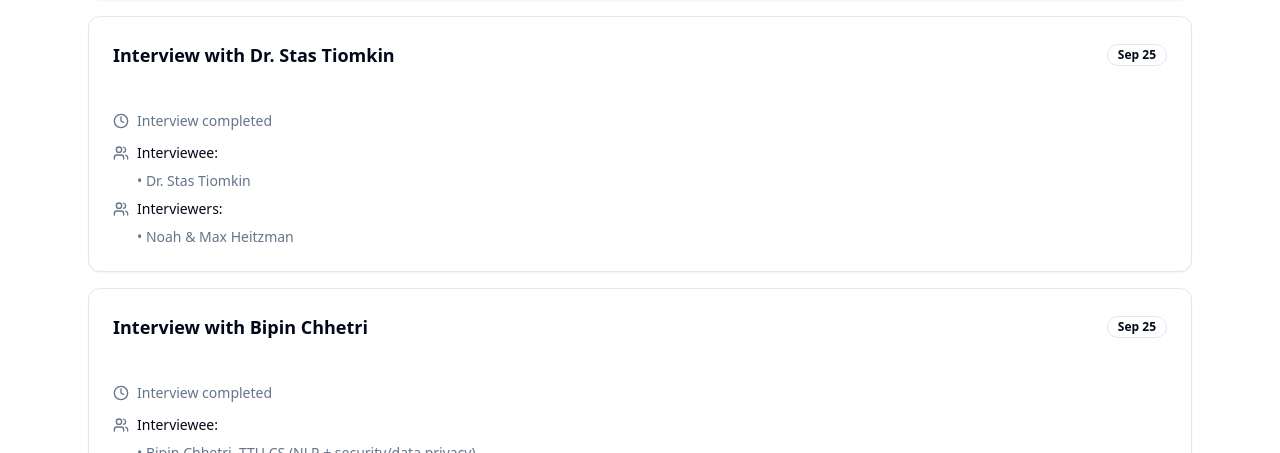
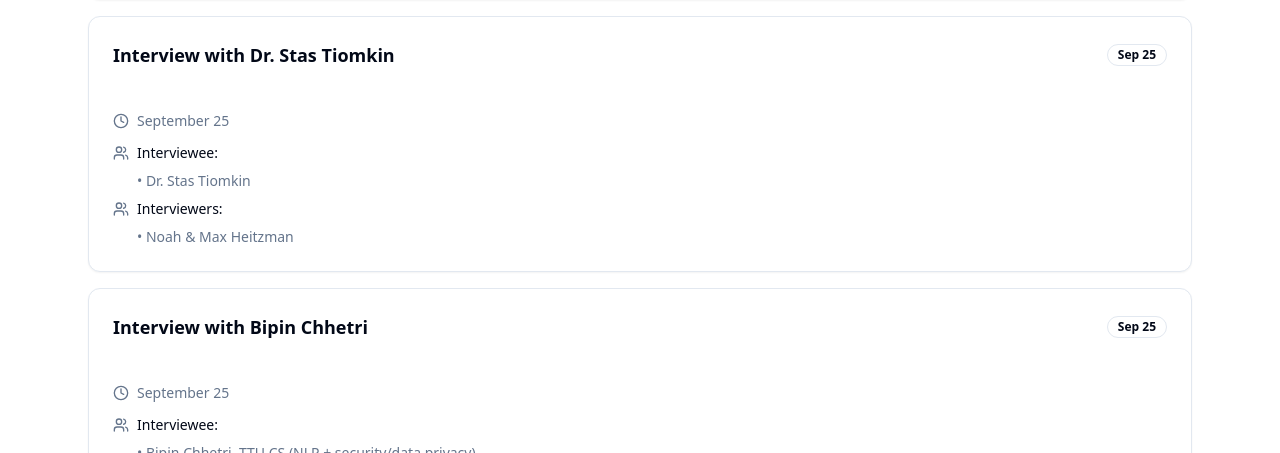
Before and after one commit to joMusangu/capstone_website, a Next.js app: page / in a window 1280 px wide. Shown: the part 3313-3766 px from the top of the page. Built offline with nearby package versions, Linux system fonts and the light colour scheme.

Commit message:
Date adjustment

```diff
--- a/app/page.tsx
+++ b/app/page.tsx
@@ -315,7 +315,7 @@ The goal is to ensure the Husky can continue operating based on the true state o
                 <CardContent className="space-y-3">
                   <div className="flex items-center gap-2 text-sm text-muted-foreground">
                     <ClockIcon className="h-4 w-4" />
-                    <span>Interview completed</span>
+                    <span>September 25</span>
                   </div>
                   <div className="space-y-2">
                     <div className="flex items-center gap-2 text-sm">
@@ -347,7 +347,7 @@ The goal is to ensure the Husky can continue operating based on the true state o
                 <CardContent className="space-y-3">
                   <div className="flex items-center gap-2 text-sm text-muted-foreground">
                     <ClockIcon className="h-4 w-4" />
-                    <span>Interview completed</span>
+                    <span>September 25</span>
                   </div>
                   <div className="space-y-2">
                     <div className="flex items-center gap-2 text-sm">
```
